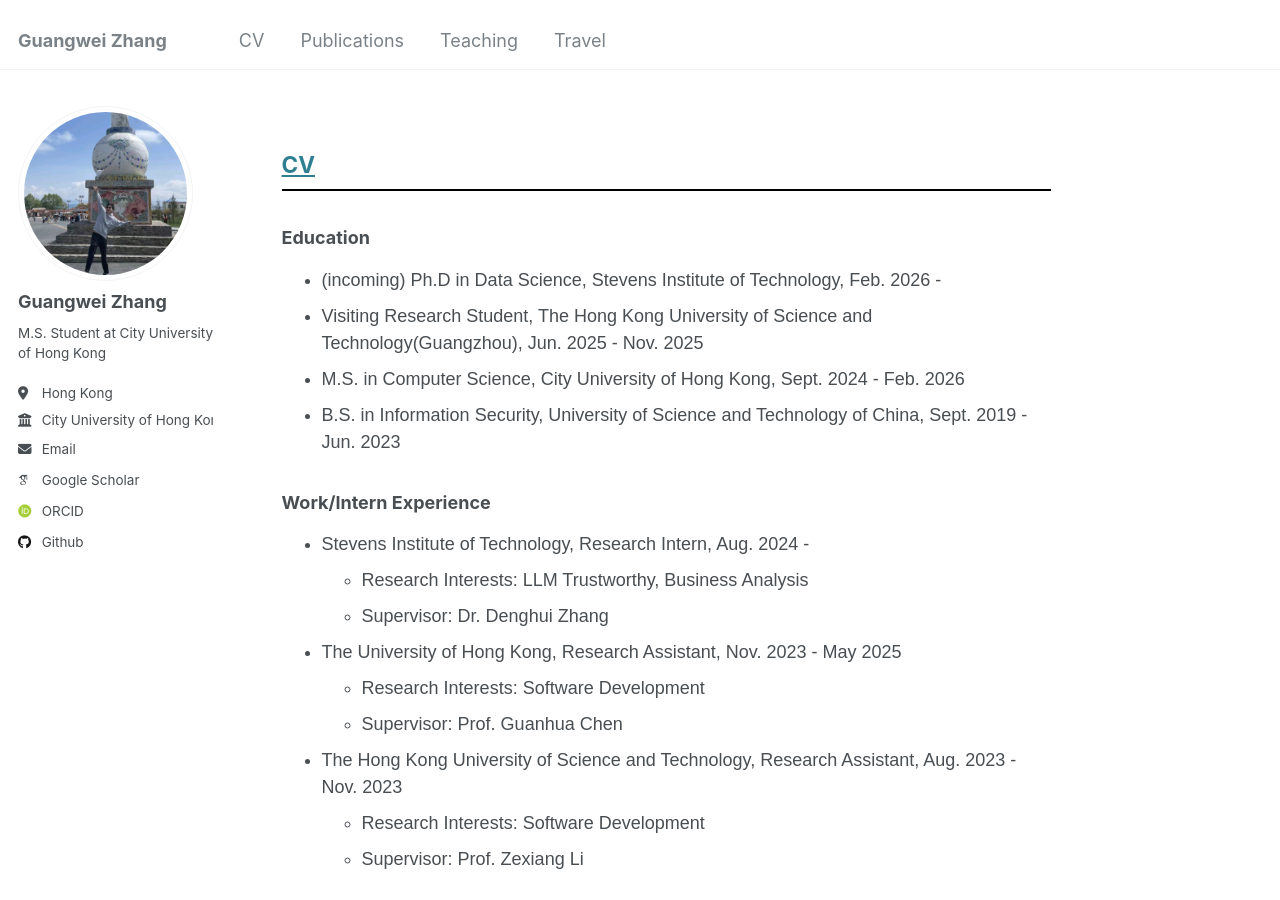
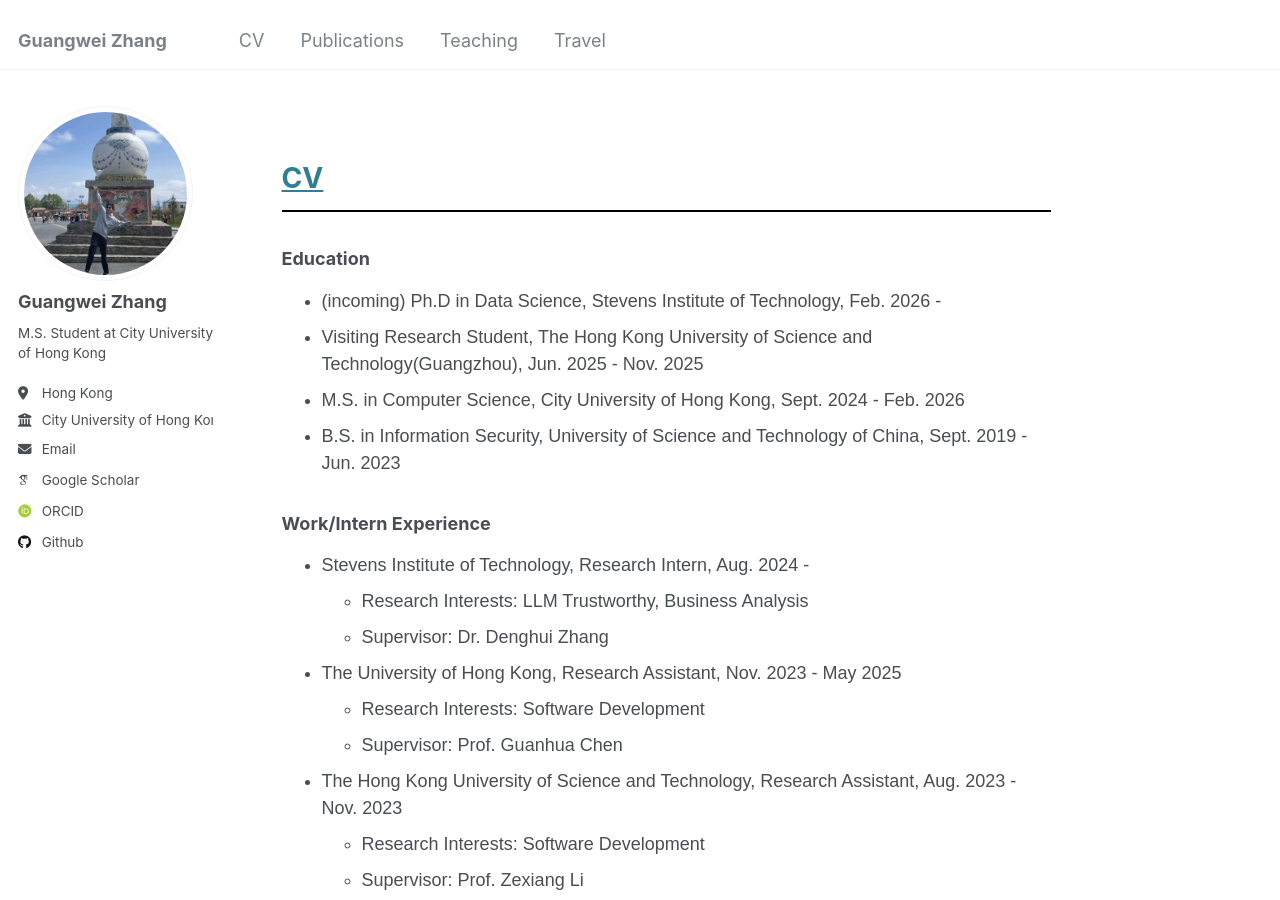
Before and after one commit to changhu73/changhu73.github.io, a Jekyll site: the page built from index.md, in a window 1280 px wide and 900 px high. Built offline with Jekyll 4.4.1, drawn with Linux system fonts in a browser that asks for light colours; some web fonts are replaced.

Commit message:
Update index.md

```diff
--- a/index.md
+++ b/index.md
@@ -25,9 +25,9 @@ author_profile: true
   {% if p %}
     <section id="{{ item.title | slugify }}" class="page-summary" style="margin-bottom: 3em;">
 
-      <h2 style="border-bottom: 2px solid #000; padding-bottom: 0.5em; margin-top: 2em;">
+      <h1 style="border-bottom: 2px solid #000; padding-bottom: 0.5em; margin-top: 2em;">
         <a href="{{ p.url | relative_url }}">{{ p.title }}</a>
-      </h2>
+      </h1>
 
       <div class="page-content">
         {{ p.content | remove: '<h2>' | remove: '</h2>' }}
```
